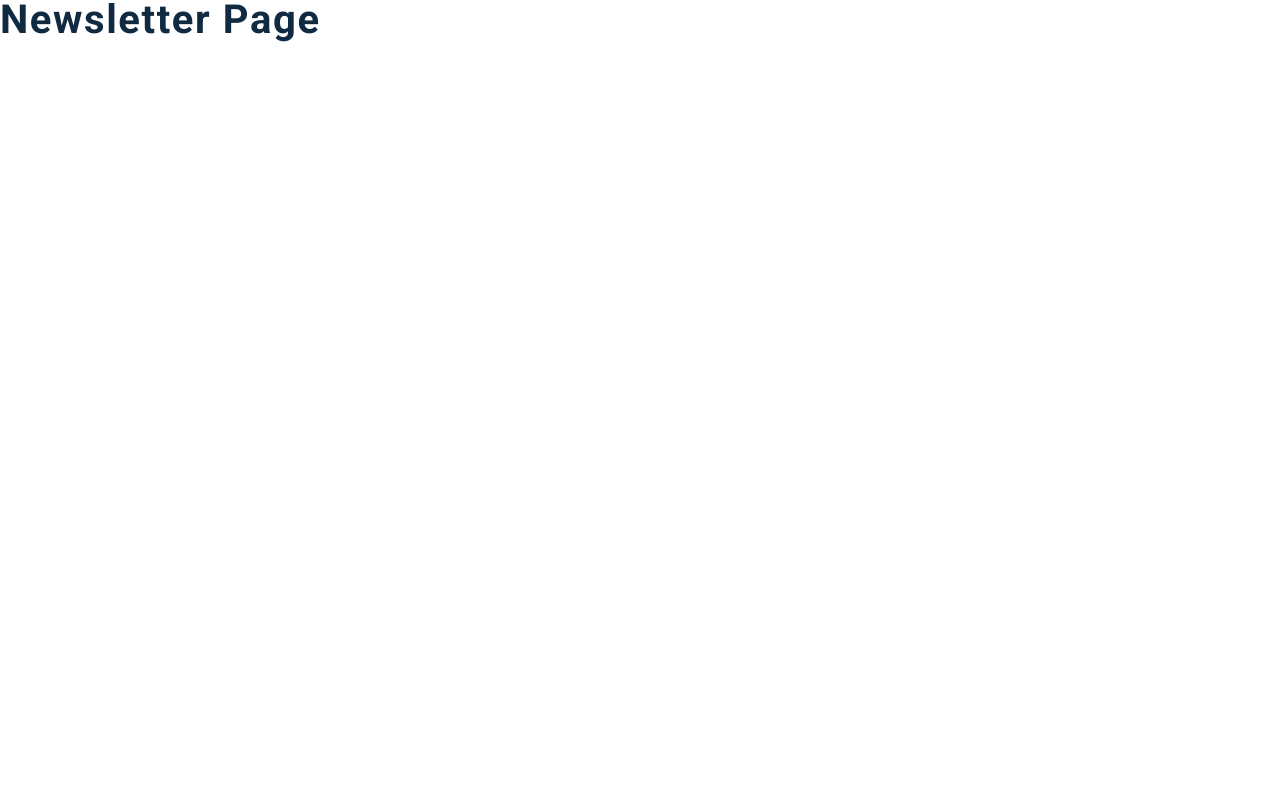
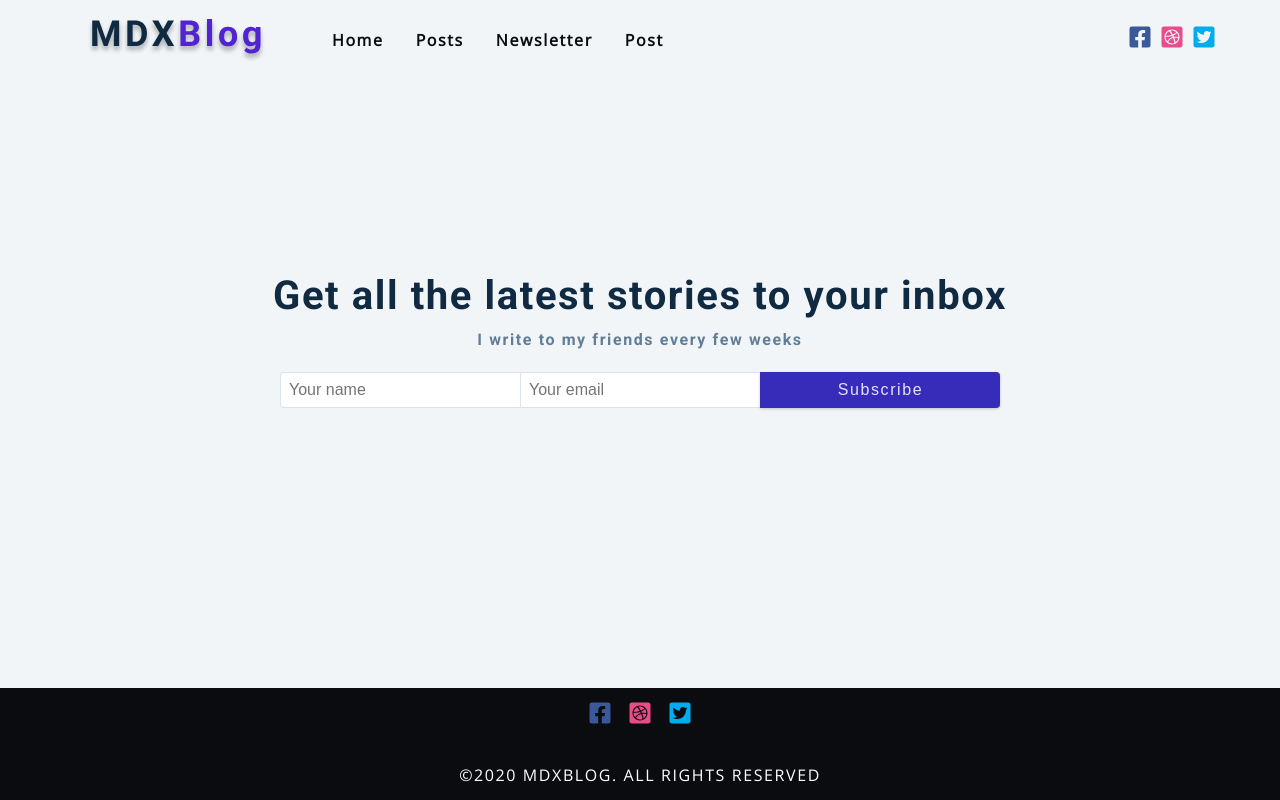
Before and after one commit to krittiyaclark/gatsby-mdx-blog-project, a Gatsby site: page /newsletter in a window 1280 px wide. Built offline with nearby package versions, Linux system fonts and the light colour scheme; Gatsby itself is replaced by a stand-in of ours.

Commit message:
Added the newsletter page component

```diff
--- a/src/pages/newsletter.js
+++ b/src/pages/newsletter.js
@@ -1,7 +1,34 @@
-import React from 'react'
-import Layout from '../components/Layout'
+import React from "react"
+import Layout from "../components/Layout"
+
 const NewsLetter = () => {
-  return <h2>newsletter page</h2>
+  return (
+    <Layout>
+      <section className="newsletter-page">
+        <div className="page-center">
+          <h2>Get all the latest stories to your inbox</h2>
+          <h4>I write to my friends every few weeks</h4>
+          <form className="contact-form">
+            <input
+              type="text"
+              name="name"
+              placeholder="Your name"
+              className="form-control"
+            />
+            <input
+              type="email"
+              name="email"
+              placeholder="Your email"
+              className="form-control"
+            />
+            <button type="submit" className="btn form-control submit-btn">
+              subscribe
+            </button>
+          </form>
+        </div>
+      </section>
+    </Layout>
+  )
 }
 
 export default NewsLetter
```
